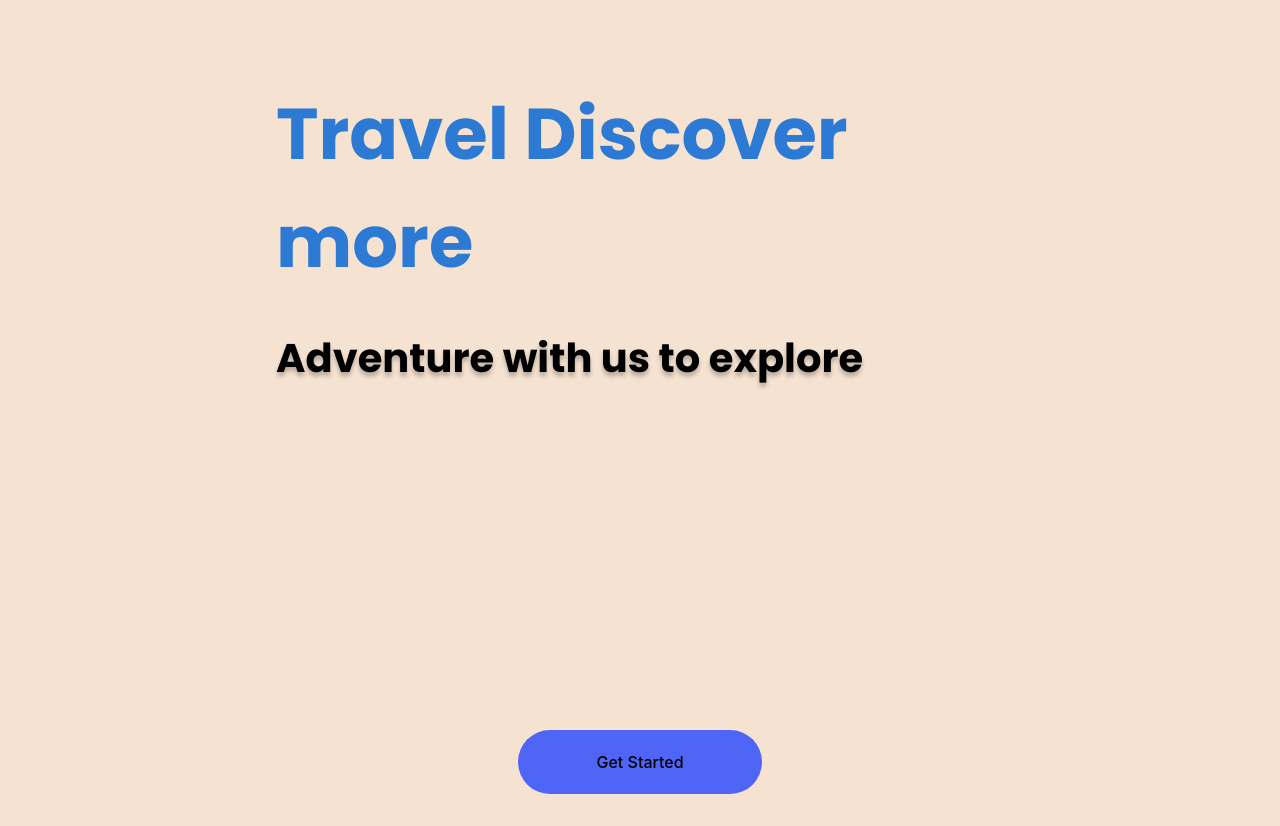
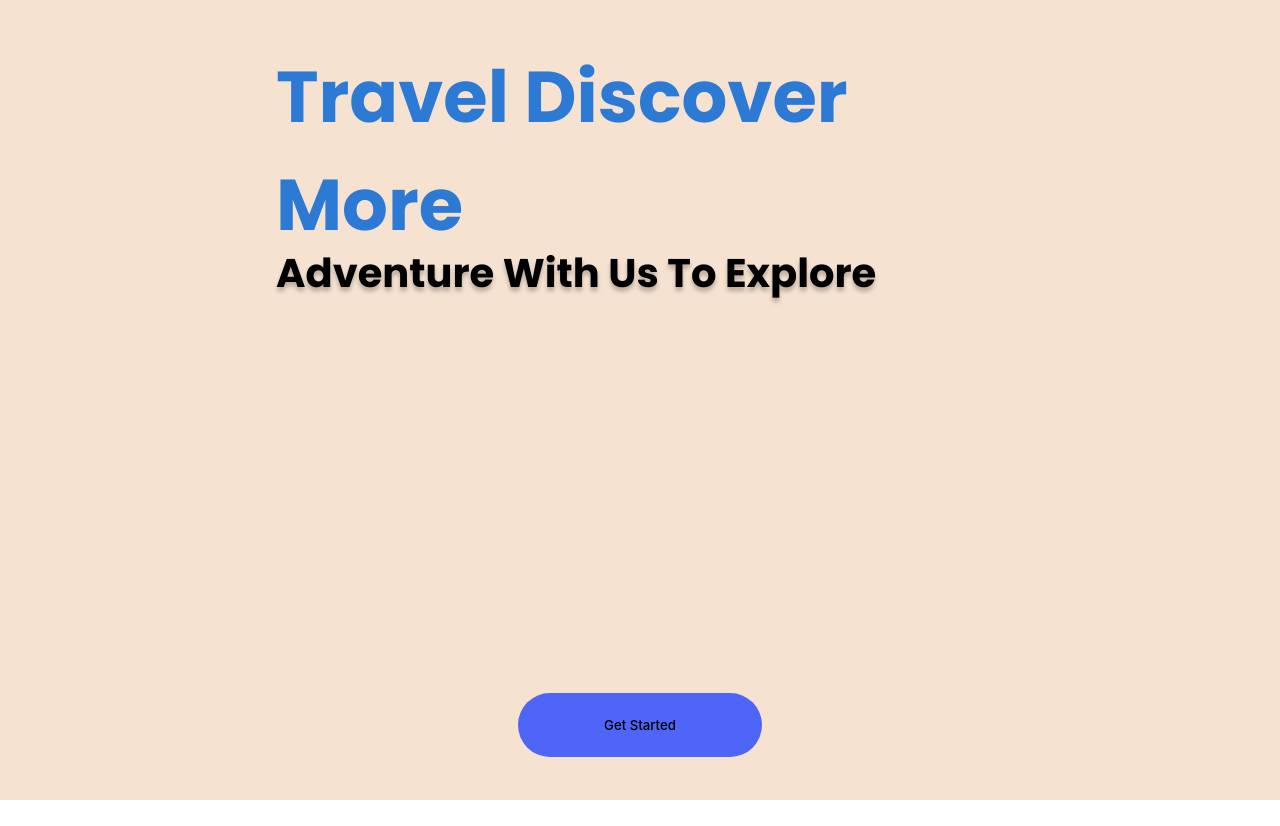
Before and after one commit to Ken104-web/Tourguide, a React (Vite) app in the folder client/: page / in a window 1280 px wide. After the commit the page ends 800 px from the top, so only its background shows below. Built offline with nearby package versions, Linux system fonts and the light colour scheme.

Commit message:
removed navbar

```diff
--- a/client/src/App.css
+++ b/client/src/App.css
@@ -1,3 +1,13 @@
+* {
+  font-family: 'Inter', sans-serif;
+  margin: 0;
+  box-sizing: border-box;
+  outline: none;
+  border: none;
+  text-decoration: none;
+  text-transform: capitalize;
+  transition: all 0.2s linear;
+}
 
 #root {
   max-width: 1280px;
@@ -5,6 +15,12 @@
   padding: 2rem;
   text-align: center;
 
+}
+html {
+  font-size: 82.5%;
+  overflow-x: hidden;
+  scroll-behavior: smooth;
+  scroll-padding-top: 7rem;
 }
 
 .logo {
--- a/client/src/App.jsx
+++ b/client/src/App.jsx
@@ -2,7 +2,6 @@ import './App.css'
 import {Route, Routes} from "react-router-dom";
 import LandingPage from './component/landingpage';
 import SignupForm from './component/sign';
-
 function App() {
 
   return (
--- a/client/src/component/start.jsx
+++ b/client/src/component/start.jsx
@@ -1,6 +1,5 @@
 import React from "react";
 import { useNavigate } from "react-router-dom";
-import LoginForm from './sign';
 import "./start.css";
 
 function GetStarted() {
@@ -15,8 +14,7 @@ function GetStarted() {
       <button type="button" onClick={handleGetStartedClick}>
         Get Started
       </button>
-      {/* LoginForm component */}
-      {/* <LoginForm /> */}
+
     </div>
   );
 }
```
Also changed, not shown: client/package.json (+7 -0 lines), 1 other file (tests, documents, lock files or other folders).
